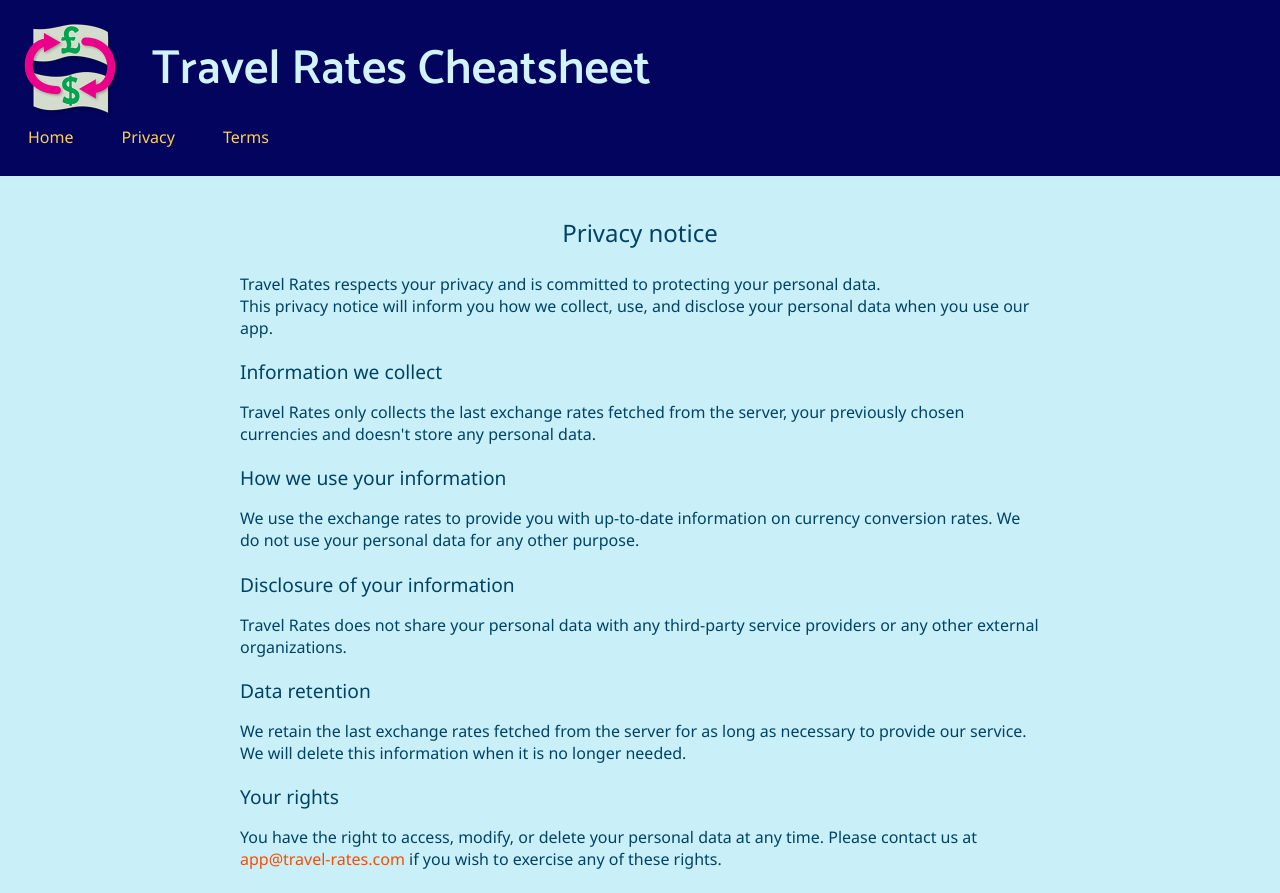
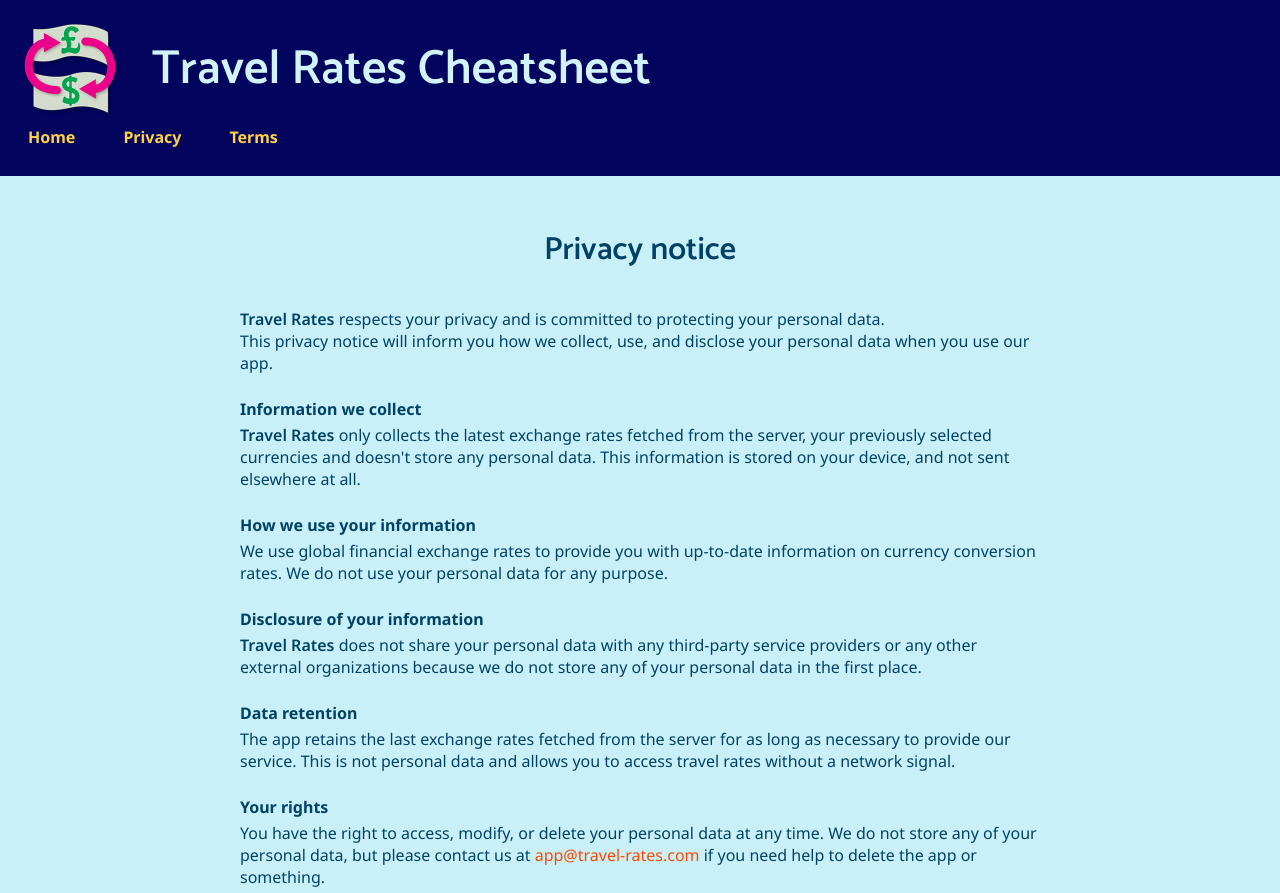
Before and after one commit to pcatlin/travel-rates-web, a React (Vite) app: page /privacy in a window 1280 px wide. Shown: the top 893 px of the page. Built offline with nearby package versions, Linux system fonts and the light colour scheme.

Commit message:
privacy page tweaks

```diff
--- a/src/global.css
+++ b/src/global.css
@@ -53,7 +53,7 @@
 
 h1, h2, h3, h4, h5, p {
     font-size: inherit;
-    font-weight: 500;
+    font-weight: 400;
     margin: 0;
     padding: 0;
 }
--- a/src/pages/privacy.css
+++ b/src/pages/privacy.css
@@ -3,15 +3,26 @@
   & .title {
     margin: 1em 0;
     text-align: center;
-    font-size: 1.5rem;
+    font-family: "Catamaran", sans-serif;
+    font-weight: 600;
+    font-size: 2rem;
   }
 
   & h2 {
-    margin: 1em 0 0.5em;
-    font-size: 1.2rem;
+    margin: 1.5em 0 0.25em;
+    font-size: 1rem;
+    font-weight: 700;
   }
 
   & p {
-    margin: 1em 0;
+    margin: 0.25em 0;
+
+    & strong {
+      font-weight: 600;
+    }
+  }
+
+  .updated {
+    margin: 2em 0;
   }
 }
--- a/src/pages/privacy.jsx
+++ b/src/pages/privacy.jsx
@@ -1,5 +1,8 @@
 import Header from "../components/header.jsx";
 import './privacy.css';
+import '@fontsource/noto-sans/500.css';
+import '@fontsource/noto-sans/600.css';
+import '@fontsource/noto-sans/700.css';
 
 export default function Privacy() {
 
@@ -15,25 +18,29 @@
                     use our app.</p>
 
                 <h2>Information we collect</h2>
-                <p><strong>Travel Rates</strong> only collects the last exchange rates fetched from the server, your
-                    previously chosen currencies and doesn't store any personal data.</p>
+                <p><strong>Travel Rates</strong> only collects the latest exchange rates fetched from the server, your
+                    previously selected currencies and doesn't store any personal data. This information is stored on
+                    your device, and not sent elsewhere at all.</p>
 
                 <h2>How we use your information</h2>
-                <p>We use the exchange rates to provide you with up-to-date information on currency conversion rates.
-                    We do not use your personal data for any other purpose.</p>
+                <p>We use global financial exchange rates to provide you with up-to-date information on currency
+                    conversion rates. We do not use your personal data for any purpose.</p>
 
                 <h2>Disclosure of your information</h2>
                 <p><strong>Travel Rates</strong> does not share your personal data with any third-party service
-                    providers or any other external organizations.</p>
+                    providers or any other external organizations because we do not store any of your personal data in
+                    the first place.</p>
 
                 <h2>Data retention</h2>
-                <p>We retain the last exchange rates fetched from the server for as long as necessary to provide our
-                    service. We will delete this information when it is no longer needed.</p>
+                <p>The app retains the last exchange rates fetched from the server for as long as necessary to provide
+                    our service. This is not personal data and allows you to access travel rates without a network
+                    signal.</p>
 
                 <h2>Your rights</h2>
-                <p>You have the right to access, modify, or delete your personal data at any time. Please contact us
-                    at <a href='mailto:app@travel-rates.com'>app@travel-rates.com</a> if you wish to exercise any of
-                    these rights.</p>
+                <p>You have the right to access, modify, or delete your personal data at any time. We do not store any
+                    of your personal data, but please contact us
+                    at <a href='mailto:app@travel-rates.com'>app@travel-rates.com</a> if you need help to delete the
+                    app or something.</p>
 
                 <h2>Changes to this privacy notice</h2>
                 <p><strong>Travel Rates</strong> may update this privacy notice from time to time. We will notify you of
@@ -42,6 +49,8 @@
                 <h2>Contact us</h2>
                 <p>If you have any questions or concerns about our privacy notice, please contact us
                     at <a href='mailto:app@travel-rates.com'>app@travel-rates.com</a>.</p>
+
+                <p className='updated'>Last updated: 15th April 2023</p>
             </main>
         </div>
     );
```
